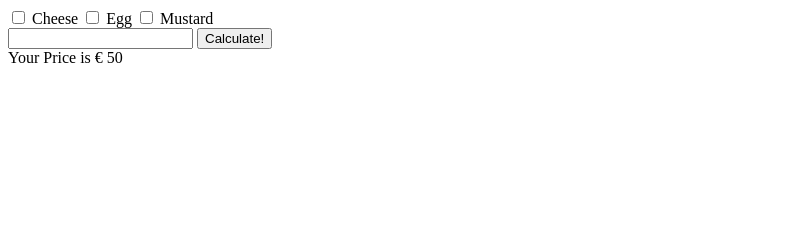
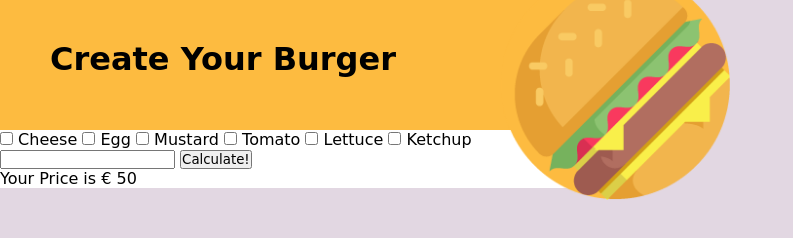
Before and after one commit to vvalcarcell/js-burger, a plain HTML site: page index.html in a window 1280 px wide. Shown: the whole page, without its empty margins (0-793 px from the left). Drawn offline with Linux system fonts and the light colour scheme; a web font is replaced by a local one.

Commit message:
css-amnesia

```diff
--- /dev/null
+++ b/css/style.css
@@ -0,0 +1,41 @@
+* {
+box-sizing: border-box;
+padding: 0;
+margin: 0;
+font-family: 'Baloo Tammudu 2', cursive;
+}
+
+/* COMMON RULES*/
+.img-container > img {
+height: 100%;
+}
+
+/* END COMMON RULES*/
+.container {
+background-color: rgb(226, 215, 226);
+height: 100vh;
+}
+
+main {
+width: 50%;
+background-color: white;
+}
+
+header {
+height: 130px;
+background-color: #fdbb40;
+position: relative;
+}
+
+header h1 {
+position: absolute;
+top: 40px;
+left: 50px;
+}
+
+header .img-container {
+height: 230px;
+position: absolute;
+right: -90px;
+top: -30px;
+}
--- a/index.html
+++ b/index.html
@@ -5,10 +5,21 @@
     <meta charset="UTF-8">
     <meta http-equiv="X-UA-Compatible" content="IE=edge">
     <meta name="viewport" content="width=device-width, initial-scale=1.0">
+    <link rel="preconnect" href="https://fonts.gstatic.com">
+    <link href="https://fonts.googleapis.com/css2?family=Baloo+Tammudu+2&display=swap" rel="stylesheet">
+    <link rel="stylesheet" href="./css/style.css">
     <title>Create Your Burger</title>
 </head>
 
 <body>
+    <div class="container">
+        <main>
+            <header>
+                <h1>Create Your Burger</h1>
+                <div class="img-container">
+                    <img src="./img/burger-top.png" alt="burger-image">
+                </div>
+            </header>
             <form>
 
                 <input type="checkbox" id="cheese" class="addition" value="10">
@@ -20,6 +31,15 @@
                 <input type="checkbox" id="mustard" class="addition" value="5">
                 <label for="mustard">Mustard</label>
 
+                <input type="checkbox" id="tomato" class="addition" value="5">
+                <label for="tomato">Tomato</label>
+
+                <input type="checkbox" id="lettuce" class="addition" value="5">
+                <label for="lettuce">Lettuce</label>
+
+                <input type="checkbox" id="ketchup" class="addition" value="5">
+                <label for="ketchup">Ketchup</label>
+
             </form>
 
             <input type="text" id="d-coupon">
@@ -28,6 +48,8 @@
 
             <div id="final-price"></div>
             <div id="d-price"></div>
+        </main>
+    </div>
 
     <script type="text/javascript" src="js/script.js"></script>
 </body>
--- a/js/script.js
+++ b/js/script.js
@@ -1,5 +1,7 @@
 var calculate = document.getElementById('calculate');
-var coupon = document.getElementById('d-coupon');
+var dCoupon = document.getElementById('d-coupon');
+var coupon = 'SEICARO';
+var discount = 0.1;
 
 var result = 50;
 document.getElementById('final-price').innerHTML = 'Your Price is € ' + result;
@@ -20,9 +22,8 @@ calculate.addEventListener('click', function () {
 
     document.getElementById('final-price').innerHTML = 'Your Price is € ' + result;
 
-    var dCoupon = document.getElementById('d-coupon');
-    if (dCoupon.value === 'SEICARO') {
-        var dPrice = result - (result * 0.10);
+    if (dCoupon.value === coupon) {
+        var dPrice = result - (result * discount);
         document.getElementById('d-price').innerHTML = 'But only for you the special price is € ' + dPrice + '!';
     }
 
```
Also changed, not shown: img/burger-top.png (added), img/cheese.svg (added), img/fried-egg.svg (added), img/ketchup.svg (added), img/lettuce.svg (added), img/mustard.svg (added), img/tomato.svg (added), 1 other file. Lines whose indentation alone changed are shown as unchanged.
